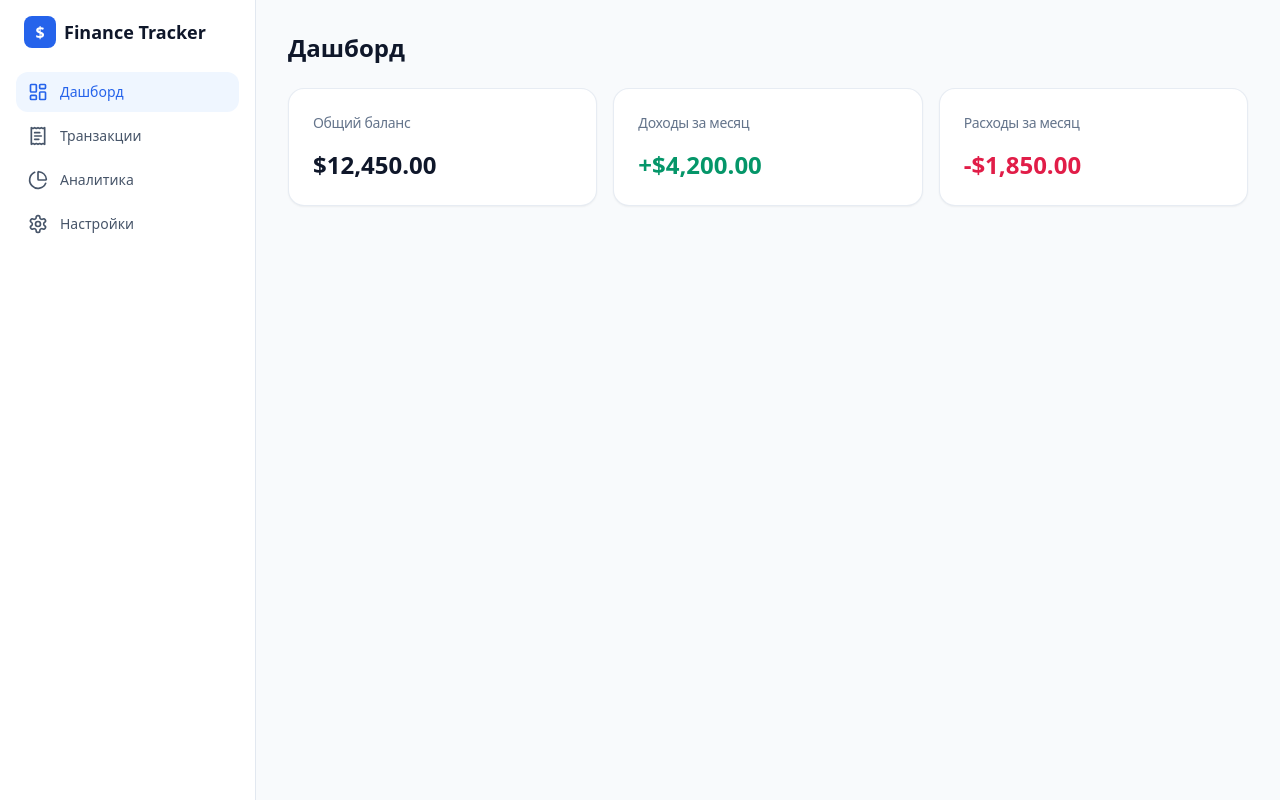
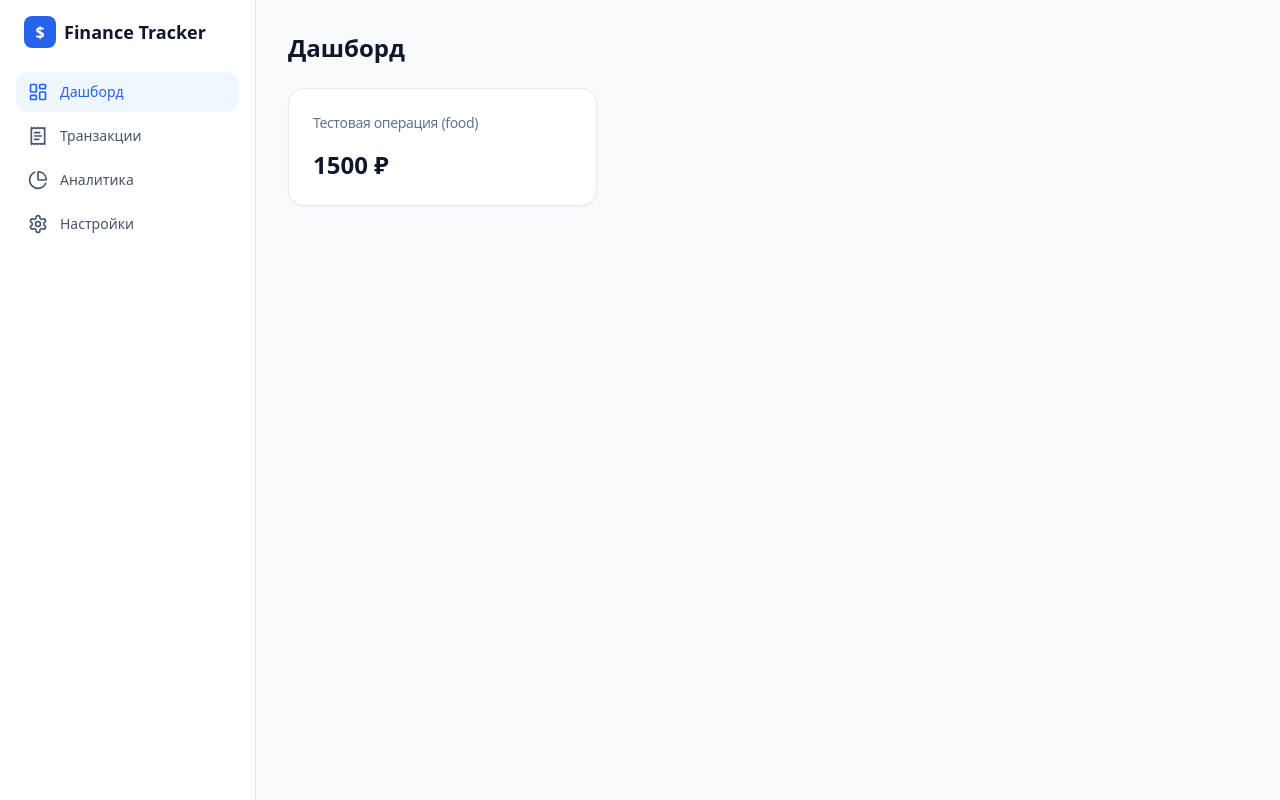
Before and after one commit to alijanovilkhom/finance-app, a React (Vite) app: page / in a window 1280 px wide. Built offline with nearby package versions, Linux system fonts and the light colour scheme.

Commit message:
feat: добавлены типы данных TypeScript для финансов

```diff
--- a/src/pages/src/pages/DashboardPage.tsx
+++ b/src/pages/src/pages/DashboardPage.tsx
@@ -1,4 +1,18 @@
+import type { Transaction } from '@/types/finance'
 import { Card, CardContent, CardHeader, CardTitle } from '@/components/ui/Card'
+
+// Пример использования типа для проверки (VS Code будет давать автодополнение полей)
+const testTransaction: Transaction = {
+  id: '1',
+  userId: 'user-1',
+  accountId: 'acc-1',
+  type: 'expense',
+  category: 'food',
+  amount: 1500,
+  description: 'Покупка продуктов',
+  date: new Date().toISOString(),
+  createdAt: new Date().toISOString(),
+}
 
 export const DashboardPage = () => {
   return (
@@ -11,38 +25,12 @@ export const DashboardPage = () => {
         <Card>
           <CardHeader>
             <CardTitle className="text-sm font-medium text-slate-500">
-              Общий баланс
+              Тестовая операция ({testTransaction.category})
             </CardTitle>
           </CardHeader>
           <CardContent>
             <p className="text-2xl font-bold text-slate-900 dark:text-slate-100">
-              $12,450.00
-            </p>
-          </CardContent>
-        </Card>
-
-        <Card>
-          <CardHeader>
-            <CardTitle className="text-sm font-medium text-slate-500">
-              Доходы за месяц
-            </CardTitle>
-          </CardHeader>
-          <CardContent>
-            <p className="text-2xl font-bold text-emerald-600">
-              +$4,200.00
-            </p>
-          </CardContent>
-        </Card>
-
-        <Card>
-          <CardHeader>
-            <CardTitle className="text-sm font-medium text-slate-500">
-              Расходы за месяц
-            </CardTitle>
-          </CardHeader>
-          <CardContent>
-            <p className="text-2xl font-bold text-rose-600">
-              -$1,850.00
+              {testTransaction.amount} ₽
             </p>
           </CardContent>
         </Card>
--- /dev/null
+++ b/src/types/finance.ts
@@ -0,0 +1,48 @@
+// Тип операции: доход или расход
+export type TransactionType = 'income' | 'expense'
+
+// Категории финансовых операций
+export type Category =
+  | 'salary'        // Зарплата
+  | 'freelance'     // Фриланс / Проекты
+  | 'investments'   // Инвестиции
+  | 'food'          // Еда и продукты
+  | 'transport'     // Транспорт и авто
+  | 'housing'       // Коммуналка и жилье
+  | 'entertainment' // Развлечения
+  | 'shopping'      // Покупки
+  | 'health'        // Здоровье
+  | 'other'         // Другое
+
+// Финансовый счёт / источник средств
+export interface Account {
+  id: string
+  userId: string
+  name: string
+  balance: number
+  currency: string
+  createdAt: string
+}
+
+// Отдельная транзакция
+export interface Transaction {
+  id: string
+  userId: string
+  accountId: string
+  type: TransactionType
+  category: Category
+  amount: number
+  description?: string
+  date: string
+  createdAt: string
+}
+
+// Данные для создания новой транзакции (без автосгенерированных id и дат)
+export type CreateTransactionDTO = Omit<Transaction, 'id' | 'createdAt' | 'userId'>
+
+// Итоговая статистика для дашборда
+export interface FinanceSummary {
+  totalBalance: number
+  totalIncome: number
+  totalExpenses: number
+}
```
